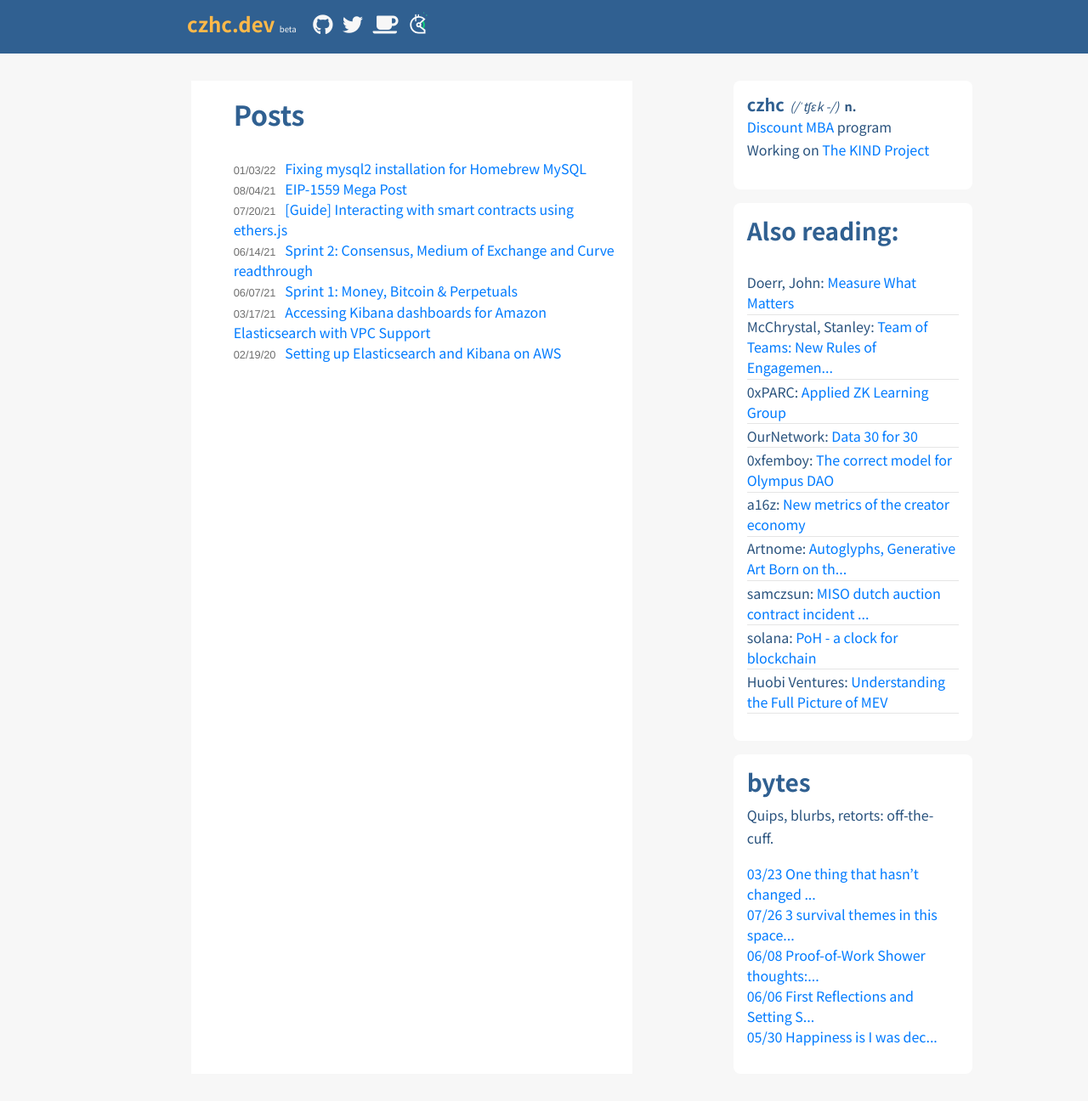
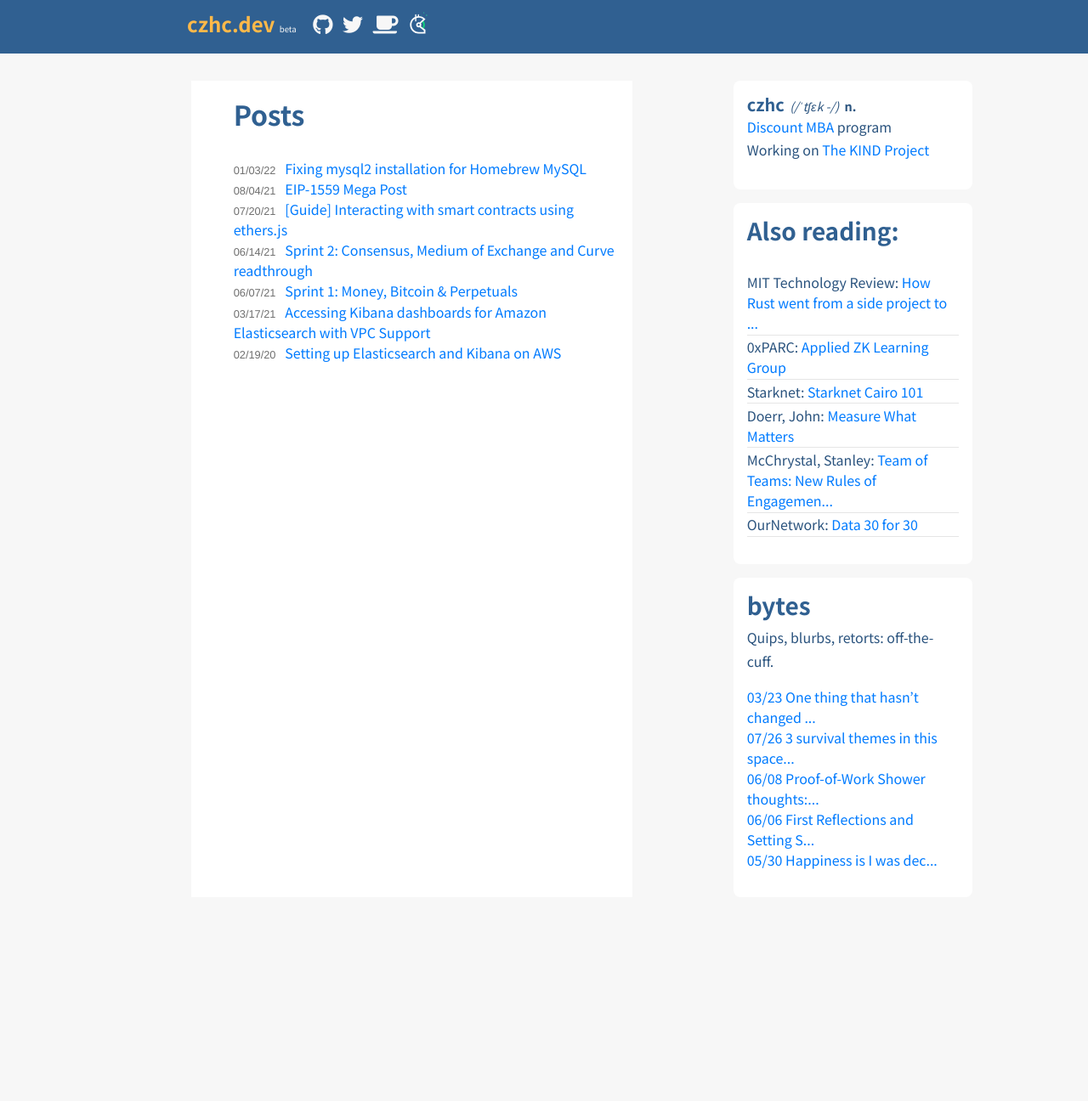
Before and after one commit to czhc/czhc.github.io, a Jekyll site: the page built from index.html, in a window 1280 px wide. Shown: the whole page at 85% size. Built offline with Jekyll 4.4.1, drawn with Linux system fonts in a browser that asks for light colours; nearby versions of some CDN libraries; after the commit the page ends 1088 px from its top, so only the background shows below that.

Commit message:
Update bookmarks.yml

```diff
--- a/_data/bookmarks.yml
+++ b/_data/bookmarks.yml
@@ -1,30 +1,18 @@
+- url: "https://archive.ph/2023.02.14-154049/https://www.technologyreview.com/2023/02/14/1067869/rust-worlds-fastest-growing-programming-language/#selection-457.0-467.0"
+  src: "MIT Technology Review"
+  title: "How Rust went from a side project to the world’s most-loved programming language"
+- url: "https://learn.0xparc.org/"
+  src: 0xPARC
+  title: Applied ZK Learning Group
+- url: "https://github.com/starknet-edu/starknet-cairo-101"
+  src: Starknet
+  title: Starknet Cairo 101
 - url: "https://www.youtube.com/watch?v=DXSIHm115gk"
   src: "Doerr, John"
   title: "Measure What Matters"
 - url: "https://www.amazon.com/dp/B01N3UMHD2/ref=cm_sw_r_cp_ep_dp_FRwKBb7FX5FC0"
   src: "McChrystal, Stanley"
   title: "Team of Teams: New Rules of Engagement for a Complex World"
-- url: "https://learn.0xparc.org/materials/intro/"
-  src: 0xPARC
-  title: Applied ZK Learning Group
 - url: "https://www.youtube.com/watch?v=yDSmTUrpdoQ&list=PL_7kfUeJgSzz5Fltb2nivE_8xuAe2XTJl&index=1"
   src: OurNetwork
   title: Data 30 for 30
-- url: "https://fbifemboy.substack.com/p/a-correct-model-of-olympus-dao"
-  src: 0xfemboy
-  title: The correct model for Olympus DAO
-- url: "https://threadreaderapp.com/thread/1430720407070404619.html"
-  src: a16z
-  title: New metrics of the creator economy
-- url: "https://www.artnome.com/news/2019/4/08/autoglyphs-generative-art-born-on-the-blockchain"
-  src: Artnome
-  title: "Autoglyphs, Generative Art Born on the Blockchain"
-- url: "https://www.paradigm.xyz/2021/08/two-rights-might-make-a-wrong/"
-  src: samczsun
-  title: MISO dutch auction contract incident report
-- url: "https://solana.com/news/proof-of-history---a-clock-for-blockchain"
-  src: solana
-  title: "PoH - a clock for blockchain"
-- url: "https://huobi-ventures.medium.com/understanding-the-full-picture-of-mev-4151160b7583"
-  src: Huobi Ventures
-  title: Understanding the Full Picture of MEV
```
